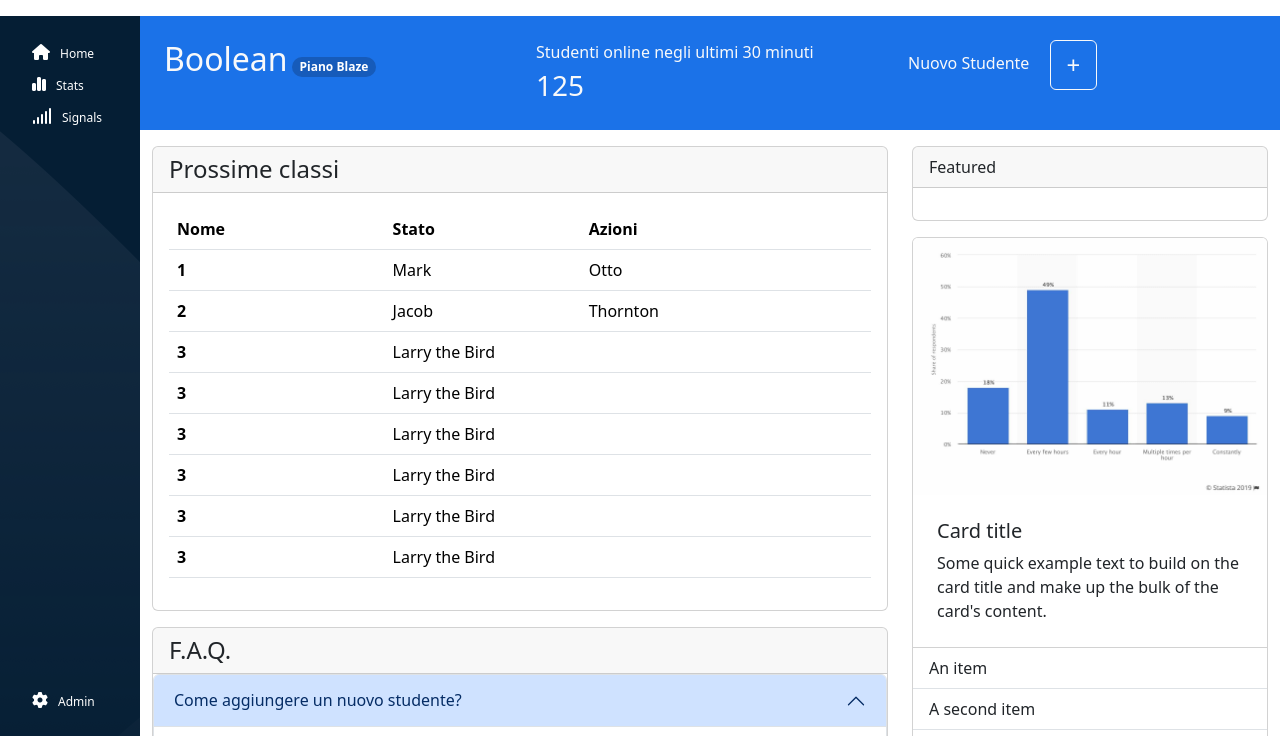
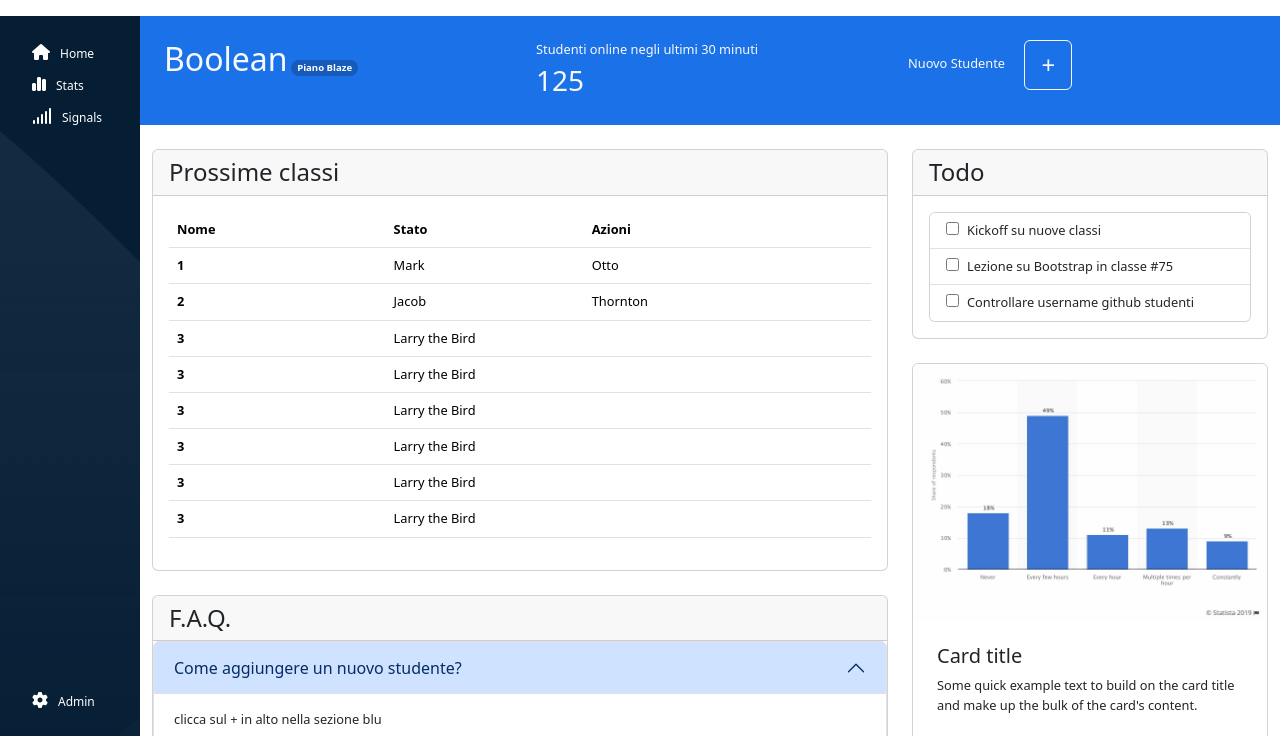
Before and after one commit to BrianBontempi/html-css-bootstrap-dashboard, a plain HTML site: page index.html in a window 1280 px wide. Shown: the part 64-800 px from the top of the page. Drawn offline with nearby package versions, Linux system fonts and the light colour scheme.

Commit message:
complete todo card

```diff
--- a/css/style.css
+++ b/css/style.css
@@ -82,3 +82,9 @@ a{
 .rounded-pill{
     background-color: #165BBA;
 }
+
+/* ! todo card */
+
+main{
+    font-size: 0.8rem;
+}
--- a/index.html
+++ b/index.html
@@ -63,8 +63,8 @@
             <!-- !main content -->
             <div class="main-content container-fluid py-3">
                 <div class="row">
-                    <div class="col-12 col-lg-8">
-                        <div class="card mb-3">
+                    <div class="col-12 col-lg-8 mt-lg-2">
+                        <div class="card mb-4">
                             <div class="card-header">
                               <h4 class="m-0">Prossime classi</h4>
                             </div>
@@ -116,7 +116,7 @@
                                   </table>
                             </div>
                           </div>
-                          <div class="card mb-3">
+                          <div class="card mb-4">
                             <div class="card-header">
                             <h4 class="m-0">F.A.Q.</h4>
                             </div>
@@ -160,12 +160,19 @@
                             </div>
                         </div>
                     </div>
-                    <div class="col-12 col-lg-4">
-                        <div class="card mb-3">
+                    <div class="col-12 col-lg-4 mt-lg-2">
+                        <div class="card mb-4">
                             <div class="card-header">
-                              Featured
+                              <h4 class="m-0"> Todo</h4>
                             </div>
                             <div class="card-body">
+                                <div class="card">
+                                    <ul class="list-group list-group-flush" id="todo">
+                                      <li class="list-group-item"><input class="me-2" type="checkbox">Kickoff su nuove classi</li>
+                                      <li class="list-group-item"><input class="me-2" type="checkbox">Lezione su Bootstrap in classe #75</li>
+                                      <li class="list-group-item"><input class="me-2" type="checkbox">Controllare username github studenti</li>
+                                    </ul>
+                                  </div>
                             </div>
                         </div>
                         <div class="card">
@@ -175,7 +182,7 @@
                               <p class="card-text">Some quick example text to build on the card title and make up the bulk of the card's content.</p>
                             </div>
                             <ul class="list-group list-group-flush">
-                              <li class="list-group-item">An item</li>
+                              <li class="list-group-item">Kickoff su nuove classi</li>
                               <li class="list-group-item">A second item</li>
                               <li class="list-group-item">A third item</li>
                             </ul>
```
